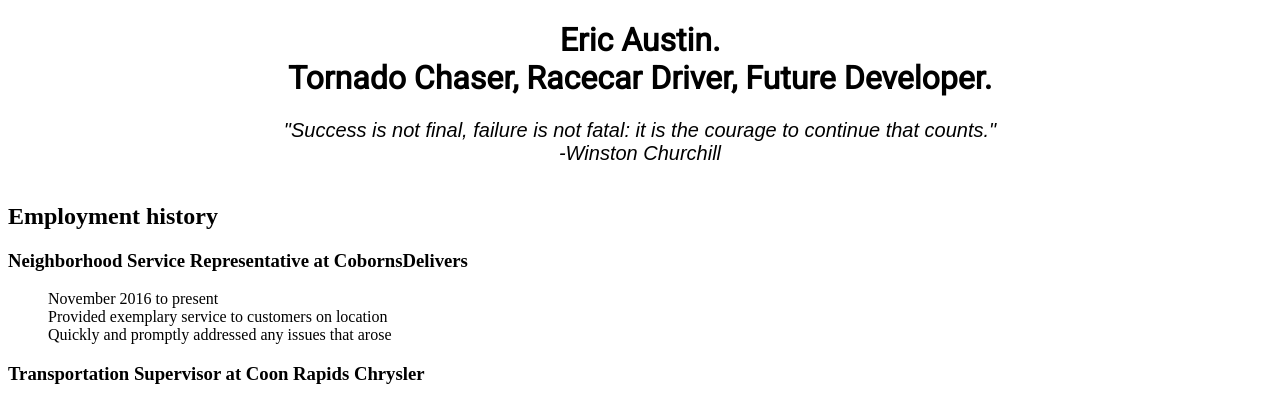
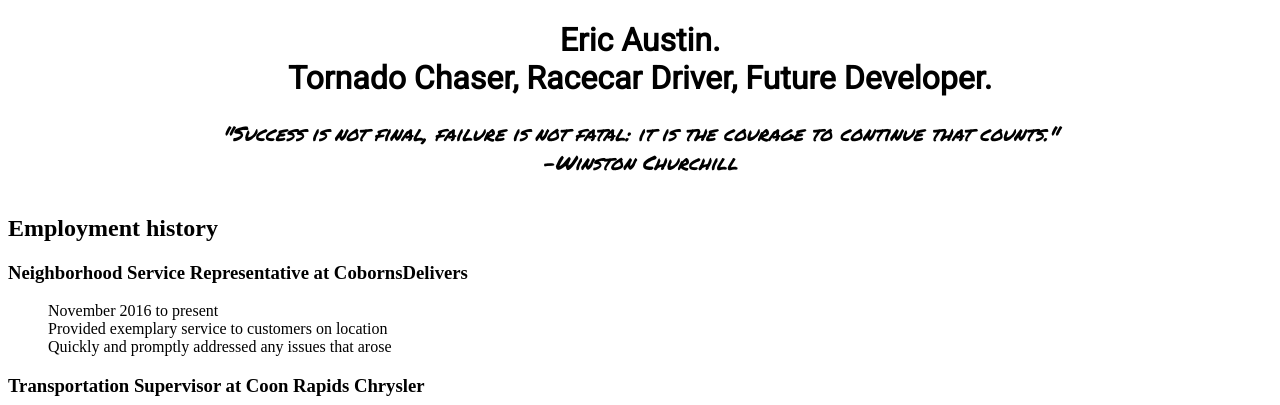
Before and after one commit to EricAustin/ericaustin.github.io, a PHP site: page / in a window 1280 px wide. Shown: the top 405 px of the page. Run offline with PHP 8.4, Linux system fonts and the light colour scheme.

Commit message:
Update style.css

```diff
--- a/style.css
+++ b/style.css
@@ -3,6 +3,6 @@ h1 {
   font-family: 'Roboto', sans-serif;
   }
 .quote {
-  font-family: 'Cookie', sans-serif;
+  font-family: 'Permanent Marker', sans-serif;
   font-size: 20px;
   }
```
